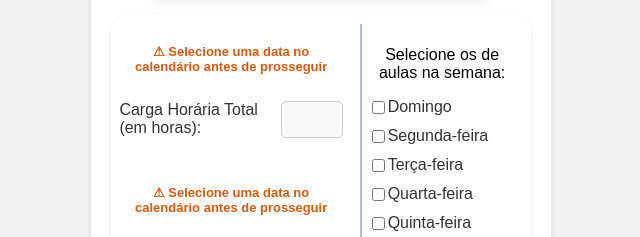
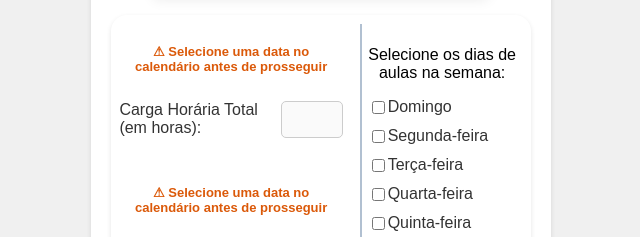
Before and after one commit to williamracer/calc, a plain HTML site: page index.html in a window 1280 px wide. Shown: the part 541-778 px from the top of the page, 319-959 px from the left. Drawn offline with nearby package versions, Linux system fonts and the light colour scheme.

Commit message:
Update index.html

```diff
--- a/index.html
+++ b/index.html
@@ -32,7 +32,7 @@
         </div>
 
         <div id="diasUteisCheckbox">
-            <p>Selecione os de aulas na semana:</p>
+            <p>Selecione os dias de aulas na semana:</p>
             <label><input type="checkbox" name="diasUteis" value="0">Domingo</label>
             <label><input type="checkbox" name="diasUteis" value="1">Segunda-feira</label>
             <label><input type="checkbox" name="diasUteis" value="2">Terça-feira</label>
```
